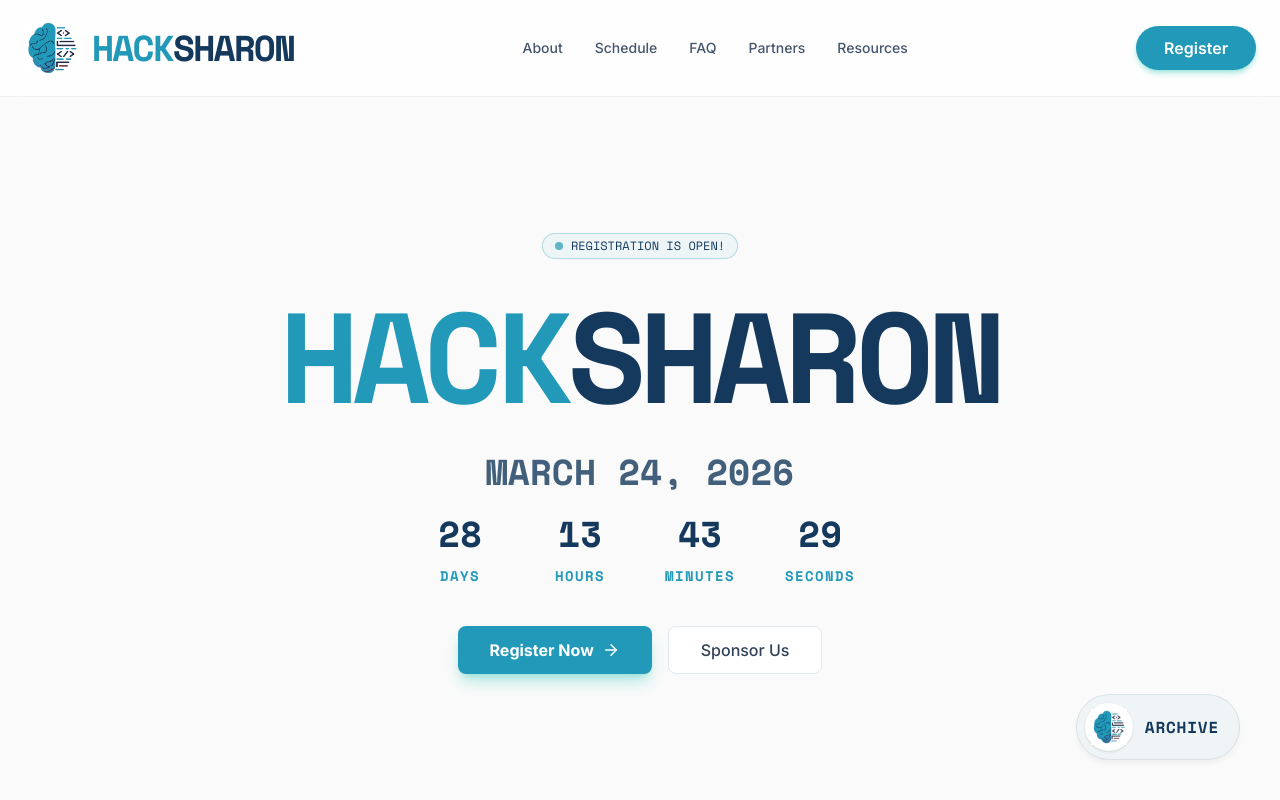
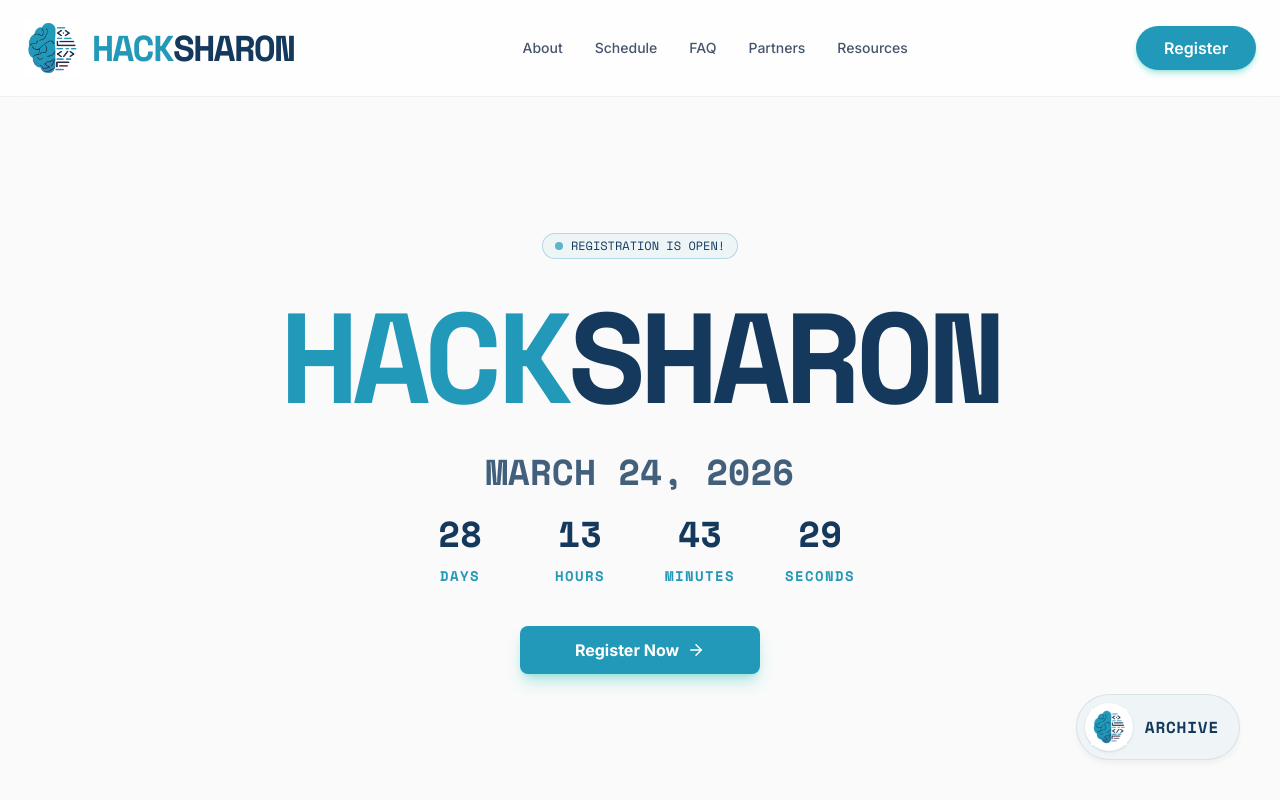
Before and after one commit to hacksharon/hacksharon-2026, a Next.js app: page / in a window 1280 px wide. Shown: the top 800 px of the page. Built offline with nearby package versions, Linux system fonts and the light colour scheme.

Commit message:
Remove Sponsors button

```diff
--- a/src/app/page.tsx
+++ b/src/app/page.tsx
@@ -172,7 +172,7 @@ const Hero = () => (
                 initial={{ opacity: 0, y: 20 }}
                 animate={{ opacity: 1, y: 0 }}
                 transition={{ delay: 0.3 }}
-                className="flex m-7 flex-col max-w-100 mx-auto sm:flex-row gap-4 justify-center"
+                className="max-w-60 mx-auto justify-center"
             >
                 <Link
                     href="https://forms.gle/N5n6Pxi755HQ8DzRA"
@@ -180,13 +180,6 @@ const Hero = () => (
                     target="_blank"
                 >
                     Register Now <ArrowRight size={18} />
-                </Link>
-                <Link
-                    href="/sponsors"
-                    className="h-12 px-8 rounded-lg border border-slate-200 flex items-center justify-center gap-2 hover:border-brand-teal text-slate-700 hover:text-brand-teal bg-white transition-colors font-medium"
-                    target="_blank"
-                >
-                    Sponsor Us
                 </Link>
             </motion.div>
         </div>
```
